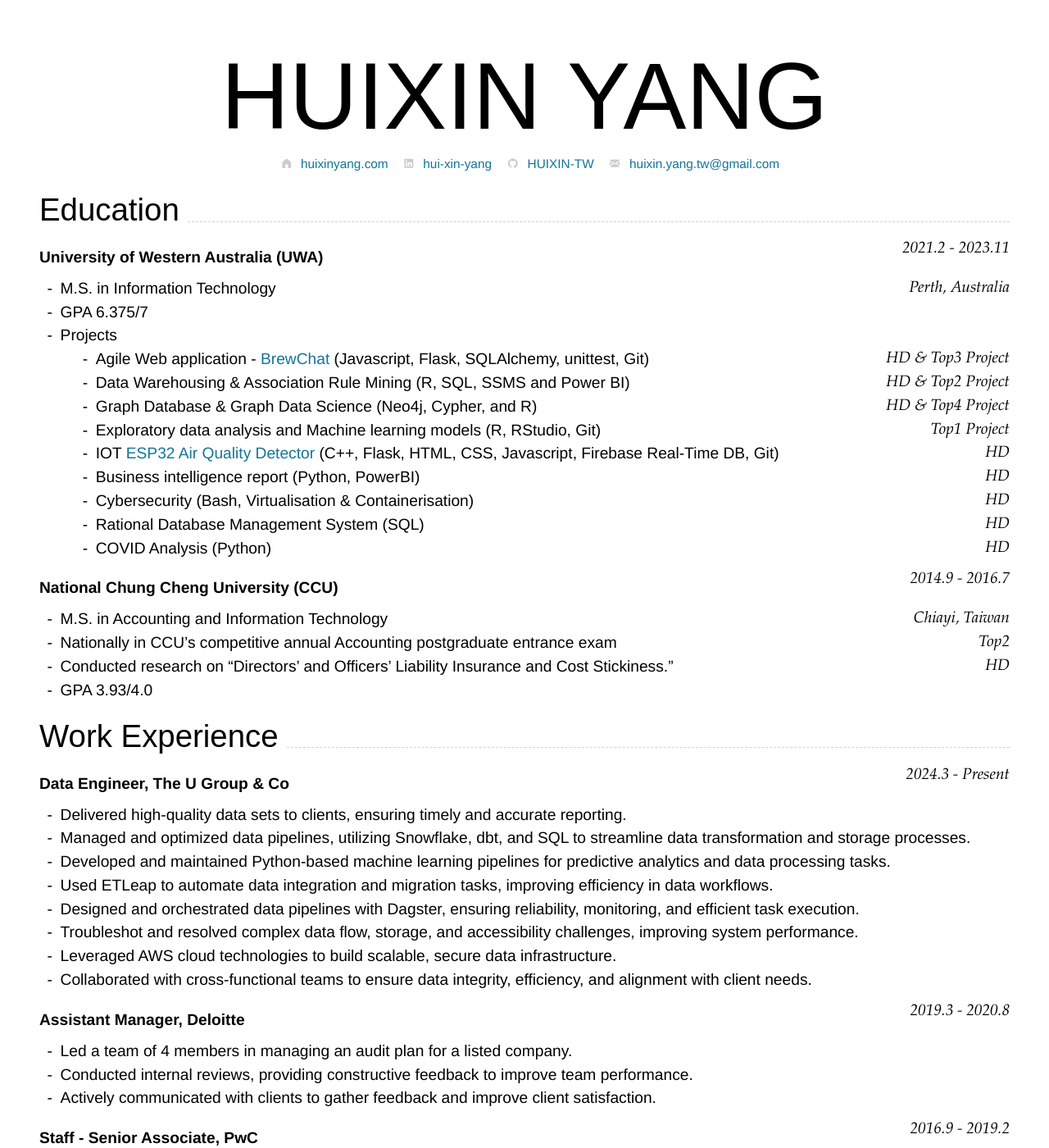
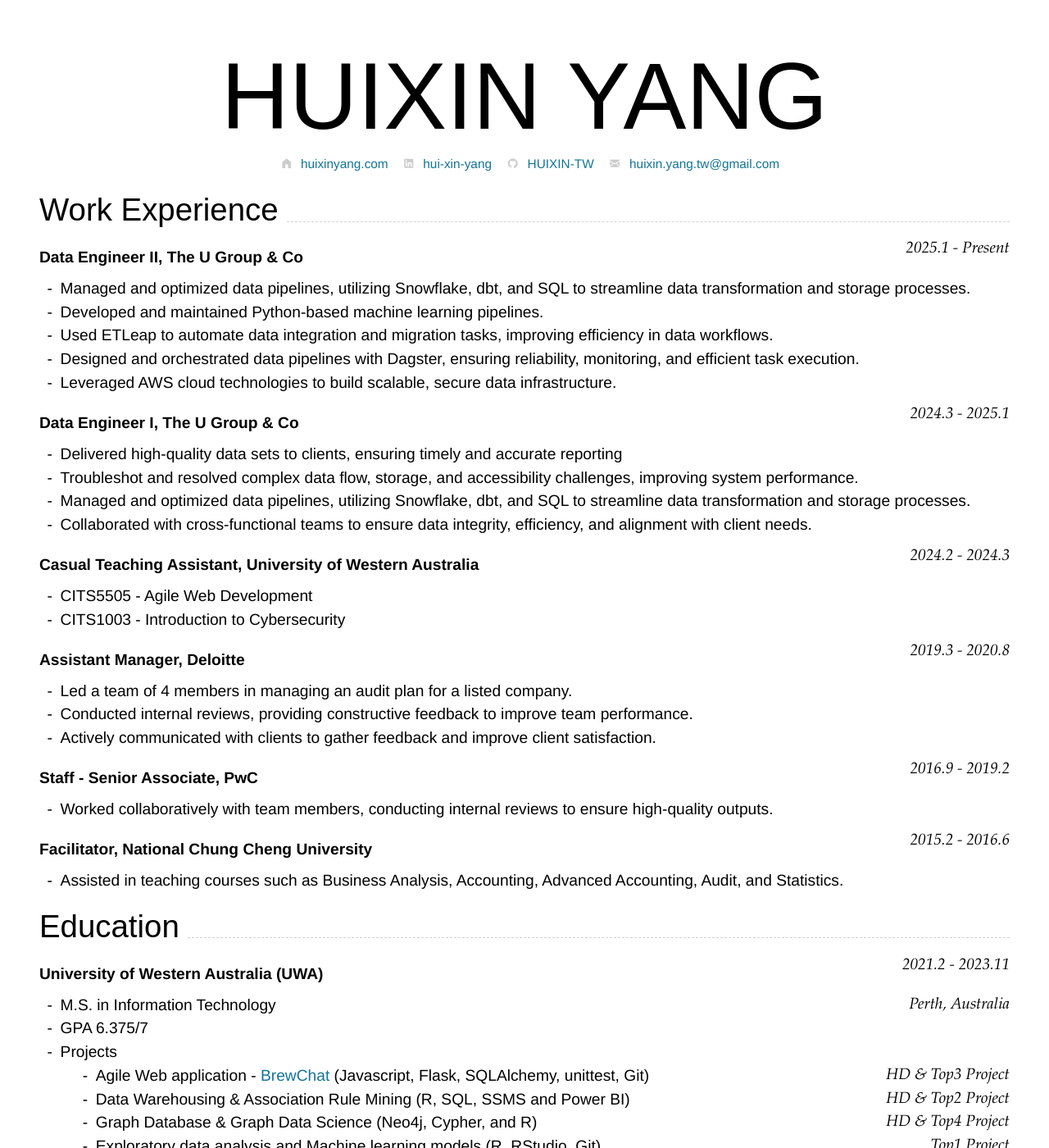
Before and after one commit to HUIXIN-TW/Resume, a Jekyll site: the page built from index.md, in a window 1280 px wide and 1400 px high. Shown: the whole window at 82% size. Built offline with Jekyll 4.4.1, drawn with Linux system fonts in a browser that asks for light colours; nearby versions of some CDN libraries; part of the change alters nothing that is shown; some of the changed text lies outside the part shown.

Commit message:
feat: update job duty

````diff
--- a/index.md
+++ b/index.md
@@ -31,89 +31,27 @@ Supported arguments:
 print format: use --- to separate pages
 -->
 
-## Education
-
-### **University of Western Australia (UWA)** `2021.2 - 2023.11`
-
-```
-Perth, Australia
-```
-
-- M.S. in Information Technology
-- GPA 6.375/7
-- Projects
-  - Agile Web application - [BrewChat](https://github.com/HUIXIN-TW/BrewChatApp) (Javascript, Flask, SQLAlchemy, unittest, Git) `HD & Top3 Project`
-  - Data Warehousing & Association Rule Mining (R, SQL, SSMS and Power BI) `HD & Top2 Project`
-  - Graph Database & Graph Data Science (Neo4j, Cypher, and R) `HD & Top4 Project`
-  - Exploratory data analysis and Machine learning models (R, RStudio, Git) `Top1 Project`
-  - IOT [ESP32 Air Quality Detector](https://github.com/HUIXIN-TW/CITS5506IOT) (C++, Flask, HTML, CSS, Javascript, Firebase Real-Time DB, Git) `HD`
-  - Business intelligence report (Python, PowerBI) `HD`
-  - Cybersecurity (Bash, Virtualisation & Containerisation) `HD`
-  - Rational Database Management System (SQL) `HD`
-  - COVID Analysis (Python) `HD`
-
-<!--
--   Software requirements and design analysis for the Transportation system - shuttleUWA
--   Maze game (bash)
--   Chemical Equations game and Light Bulb puzzle (Java)
--->
-
-### **National Chung Cheng University (CCU)** `2014.9 - 2016.7`
-
-```
-Chiayi, Taiwan
-```
-
-- M.S. in Accounting and Information Technology
-- Nationally in CCU's competitive annual Accounting postgraduate entrance exam `Top2`
-- Conducted research on "Directors’ and Officers’ Liability Insurance and Cost Stickiness." `HD`
-- GPA 3.93/4.0
-
-<!--
-### **National Kaohsiung University of Science and Technology (NKUST)** `2010.9 - 2014.6`
-
-```
-Kaohsiung, Taiwan
-```
-
--   B.S. in Accounting and Information Systems
--   GPA 80.44/100
--->
-
-<!--
-## Professional Program
-
-### **[CPA Australia (CPAA) Member](https://www.cpaaustralia.com.au)** `2020.7 - Current`
-
-```
-Australia
-```
-
--   Financial Reporting, High Distinction
--->
-
-<!--
-### **Law Program** `2017.8 - 2018.5`
-
-```
-Taiwan
-```
-
--   GPA 78.6/100
--->
-
 ## Work Experience
 
-### **Data Engineer, The U Group & Co** `2024.3 - Present`
+### **Data Engineer II, The U Group & Co** `2025.1 - Present`
 
-- Delivered high-quality data sets to clients, ensuring timely and accurate reporting.
 - Managed and optimized data pipelines, utilizing Snowflake, dbt, and SQL to streamline data transformation and storage processes.
-- Developed and maintained Python-based machine learning pipelines for predictive analytics and data processing tasks.
+- Developed and maintained Python-based machine learning pipelines.
 - Used ETLeap to automate data integration and migration tasks, improving efficiency in data workflows.
 - Designed and orchestrated data pipelines with Dagster, ensuring reliability, monitoring, and efficient task execution.
+- Leveraged AWS cloud technologies to build scalable, secure data infrastructure.
+
+### **Data Engineer I, The U Group & Co** `2024.3 - 2025.1`
+
+- Delivered high-quality data sets to clients, ensuring timely and accurate reporting
 - Troubleshot and resolved complex data flow, storage, and accessibility challenges, improving system performance.
-- Leveraged AWS cloud technologies to build scalable, secure data infrastructure.
+- Managed and optimized data pipelines, utilizing Snowflake, dbt, and SQL to streamline data transformation and storage processes.
 - Collaborated with cross-functional teams to ensure data integrity, efficiency, and alignment with client needs.
+
+### **Casual Teaching Assistant, University of Western Australia** `2024.2 - 2024.3`
+
+- CITS5505 - Agile Web Development
+- CITS1003 - Introduction to Cybersecurity
 
 ### **Assistant Manager, Deloitte** `2019.3 - 2020.8`
 
@@ -196,9 +134,80 @@ Audit and Assurance Course `2015.9 - 2016.6`<br>
 Statistics Course `2015.2 - 2015.6`
 -->
 
+## Education
+
+### **University of Western Australia (UWA)** `2021.2 - 2023.11`
+
+```
+Perth, Australia
+```
+
+- M.S. in Information Technology
+- GPA 6.375/7
+- Projects
+  - Agile Web application - [BrewChat](https://github.com/HUIXIN-TW/BrewChatApp) (Javascript, Flask, SQLAlchemy, unittest, Git) `HD & Top3 Project`
+  - Data Warehousing & Association Rule Mining (R, SQL, SSMS and Power BI) `HD & Top2 Project`
+  - Graph Database & Graph Data Science (Neo4j, Cypher, and R) `HD & Top4 Project`
+  - Exploratory data analysis and Machine learning models (R, RStudio, Git) `Top1 Project`
+  - IOT [ESP32 Air Quality Detector](https://github.com/HUIXIN-TW/CITS5506IOT) (C++, Flask, HTML, CSS, Javascript, Firebase Real-Time DB, Git) `HD`
+  - Business intelligence report (Python, PowerBI) `HD`
+  - Cybersecurity (Bash, Virtualisation & Containerisation) `HD`
+  - Rational Database Management System (SQL) `HD`
+  - COVID Analysis (Python) `HD`
+
+<!--
+-   Software requirements and design analysis for the Transportation system - shuttleUWA
+-   Maze game (bash)
+-   Chemical Equations game and Light Bulb puzzle (Java)
+-->
+
+### **National Chung Cheng University (CCU)** `2014.9 - 2016.7`
+
+```
+Chiayi, Taiwan
+```
+
+- M.S. in Accounting and Information Technology
+- Nationally in CCU's competitive annual Accounting postgraduate entrance exam `Top2`
+- Conducted research on "Directors’ and Officers’ Liability Insurance and Cost Stickiness." `HD`
+- GPA 3.93/4.0
+
+<!--
+### **National Kaohsiung University of Science and Technology (NKUST)** `2010.9 - 2014.6`
+
+```
+Kaohsiung, Taiwan
+```
+
+-   B.S. in Accounting and Information Systems
+-   GPA 80.44/100
+-->
+
+<!--
+## Professional Program
+
+### **[CPA Australia (CPAA) Member](https://www.cpaaustralia.com.au)** `2020.7 - Current`
+
+```
+Australia
+```
+
+-   Financial Reporting, High Distinction
+-->
+
+<!--
+### **Law Program** `2017.8 - 2018.5`
+
+```
+Taiwan
+```
+
+-   GPA 78.6/100
+-->
+
 ## Project Experience
 
-### **Full Stack developer, Repair Labs project (CFC)** `2023.6 - Current`
+### **Full Stack developer, Repair Labs project (CFC)** `2023.6 - 2024.2`
 
 - Actively contributing as a member of the [Repair Labs Project](https://github.com/codersforcauses/repair-labs)
 - Technology Stack: Next.js, TypeScript, React, Tailwind CSS and Vercel; prisma as ORM, Postgres and Docker for local DB.
@@ -262,16 +271,19 @@ Statistics Course `2015.2 - 2015.6`
 
 <!-- Abstract for SD -->
 
+- **Certificate**: AWS Certified Cloud Practitioner (CLF-C02), CPA Australia and CPA Taiwan
 - **Programming & Database Languages**: Python, Java, Javascript, Typescript, R, Shell Script, C, SQLite, MySQL, Cypher Neo4j
 - **Front End Web Development**: HTML, CSS, Tailwind CSS, Bootstrap, JavaScript, TypeScript
 - **UX prototyping tools**: Figma
+- **Data Orchestration & Workflow Automation**: Dagster
+- **Infrastructure as Code (IaC)**: Pulumi
+- **Data Transformation & ELT Tools**: dbt, dbt Cloud, Etleap
 - **Web Framework / Libraries**: React, Angular, Angular Material, Next.JS, Django, Flask
 - **Version Control Systems & CI/CD Tools**: Git, GitHub, GitLab
 - **Cloud Computing Platforms**: AWS, Firebase
 - **Low-code/No-code Development Platform**: WordPress, Wix
 - **Command-Line Interpreter**: Windows PowerShell, Git Bash, Bash & Zsh (Mac OS)
-- **Applications**: ChatGPT API, Neo4j, SSMS, SSAS, SAS, Google Analytics, Power BI, ACL, Globe3 ERP, SAP, Oracle
-- **Finance and Business**: Certified Practising Accountant, Australia (CPA Australia Member) and Certified Public Accountant, Taiwan (CPA Taiwan)
+- **Applications**: Notion API, ChatGPT API, Neo4j, SSMS, SSAS, SAS, Google Analytics, Power BI, ACL, Globe3 ERP, SAP, Oracle
 
 ## Scholarships
 
````
Also changed, not shown: Gemfile.lock, README.md, 1 other file.
